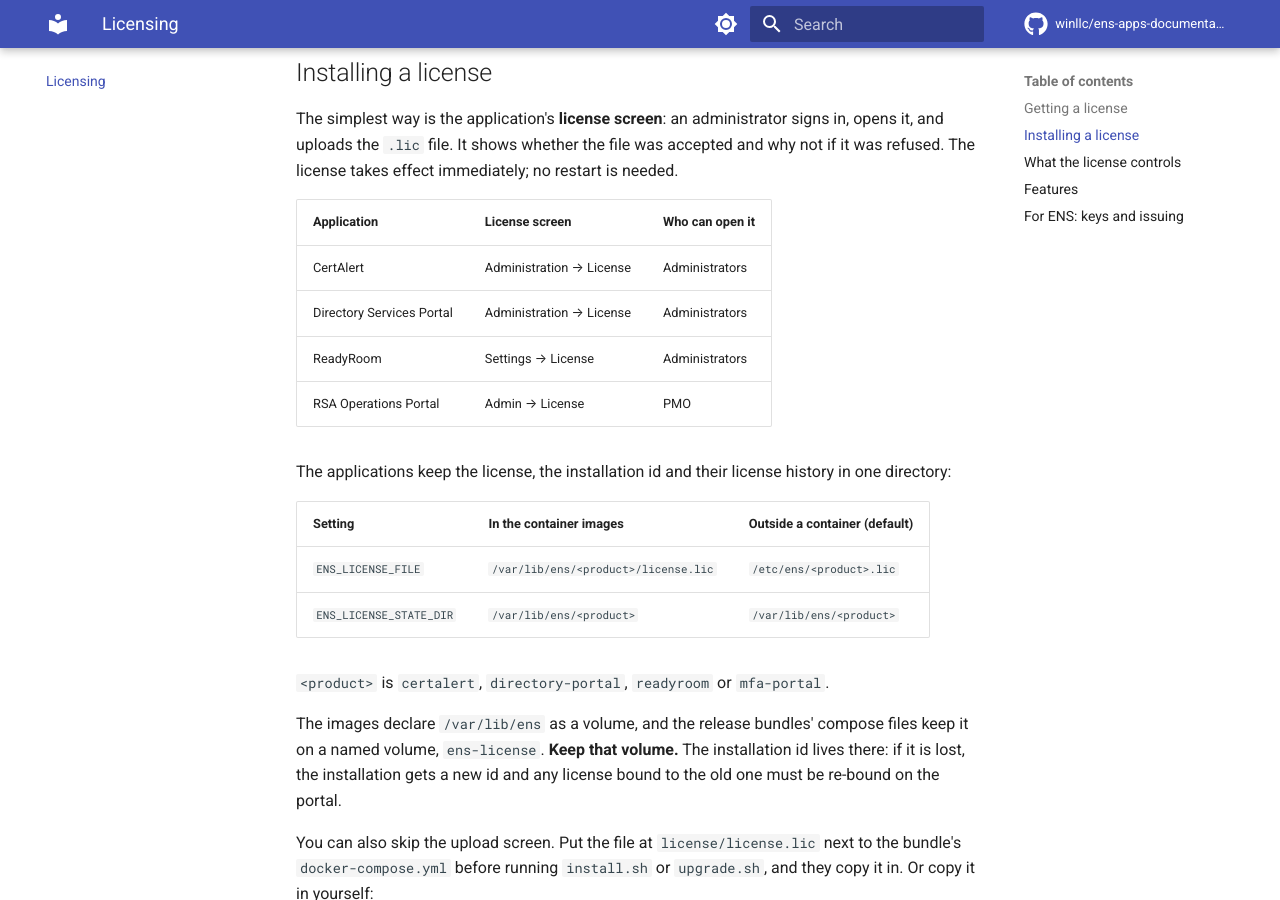
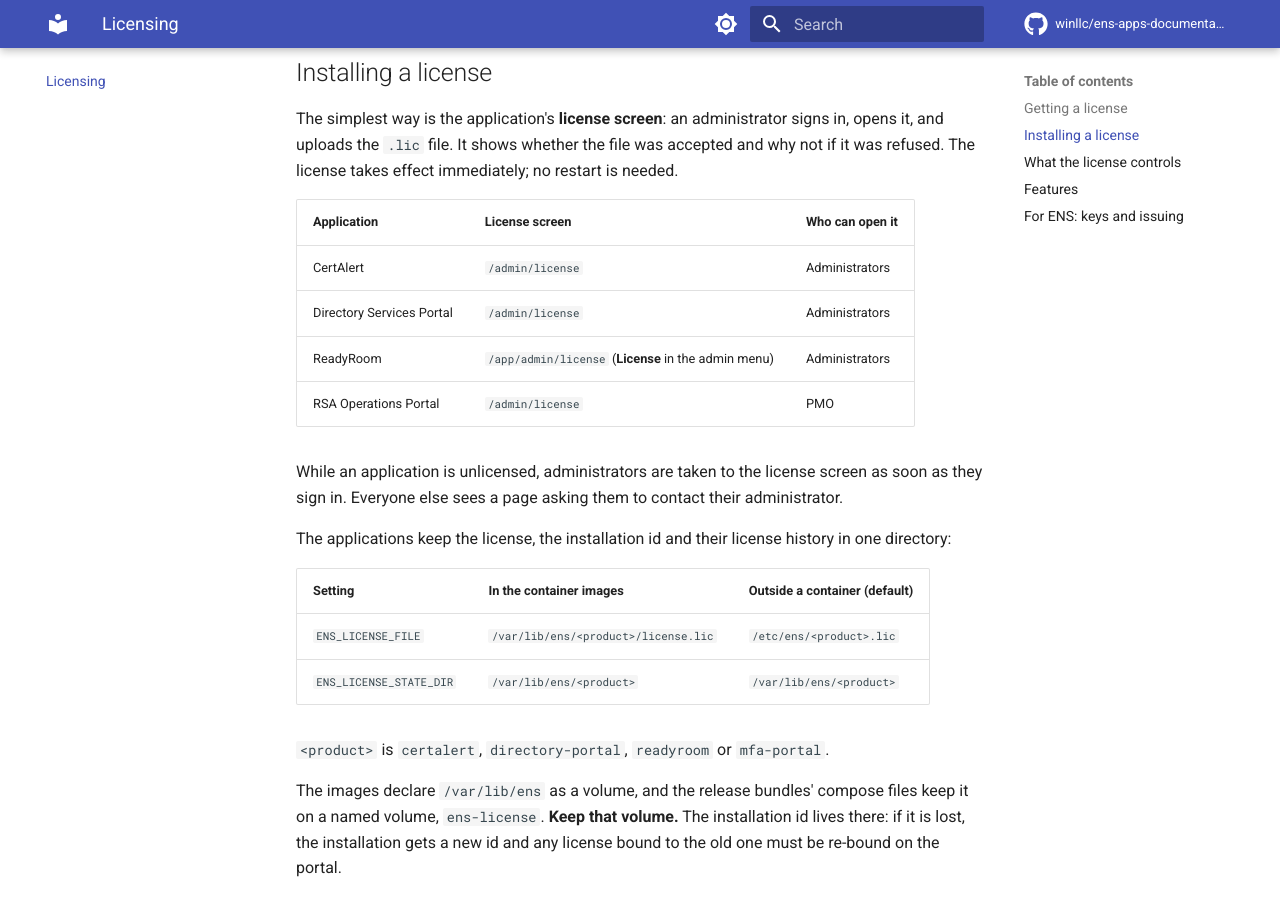
Before and after one commit to winllc/ens-apps-documentation, an MkDocs documentation site: the page built from docs/licensing.md, in a window 1280 px wide and 900 px high, scrolled down 676 px. Built offline with MkDocs 1.6.1 and Material for MkDocs 9.7.7, drawn with Linux system fonts in a browser that asks for light colours; comment, search, counter and statistics services are not loaded.

Commit message:
Give each application's license screen path
Co-Authored-By: Claude Opus 5.5 <noreply@anthropic.com>
Claude-Session: https://claude.ai/code/session_01R2Q6XtDB8DfVmiejzJGwBh

```diff
--- a/docs/licensing.md
+++ b/docs/licensing.md
@@ -26,10 +26,13 @@ The license takes effect immediately; no restart is needed.
 
 | Application | License screen | Who can open it |
 |---|---|---|
-| CertAlert | Administration → License | Administrators |
-| Directory Services Portal | Administration → License | Administrators |
-| ReadyRoom | Settings → License | Administrators |
-| RSA Operations Portal | Admin → License | PMO |
+| CertAlert | `/admin/license` | Administrators |
+| Directory Services Portal | `/admin/license` | Administrators |
+| ReadyRoom | `/app/admin/license` (**License** in the admin menu) | Administrators |
+| RSA Operations Portal | `/admin/license` | PMO |
+
+While an application is unlicensed, administrators are taken to the license screen as soon as they
+sign in. Everyone else sees a page asking them to contact their administrator.
 
 The applications keep the license, the installation id and their license history in one directory:
 
```
